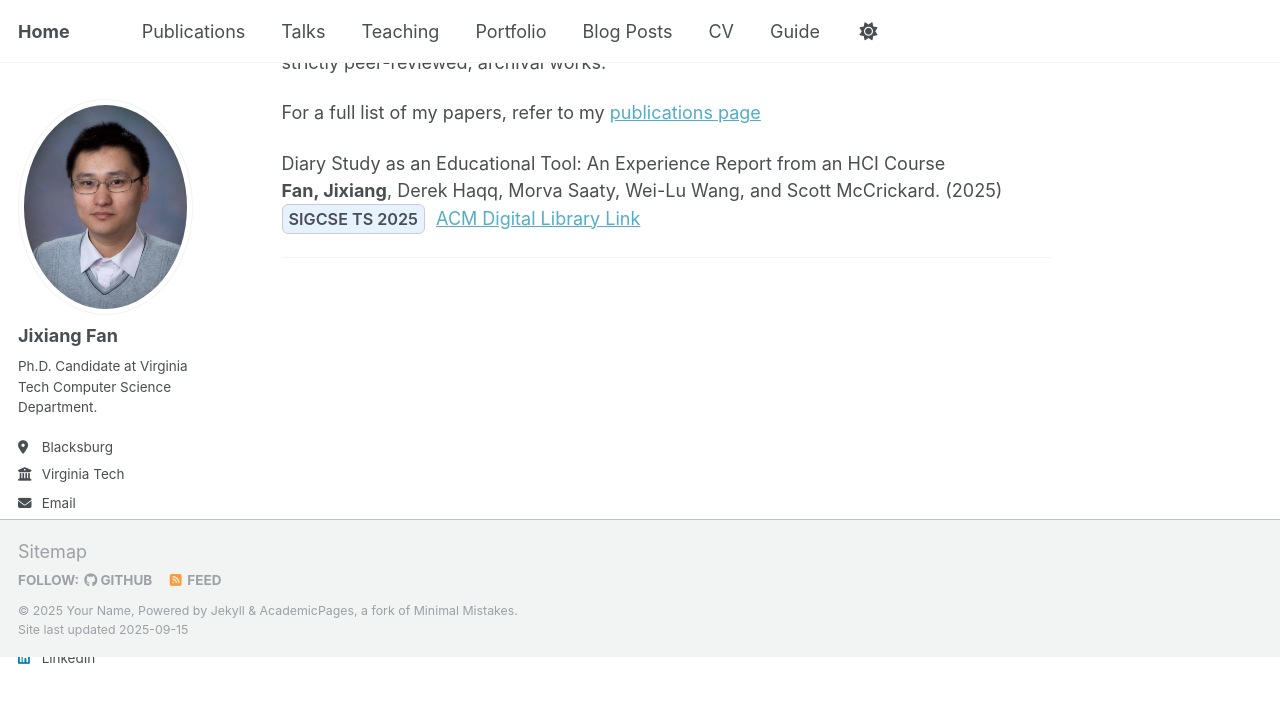
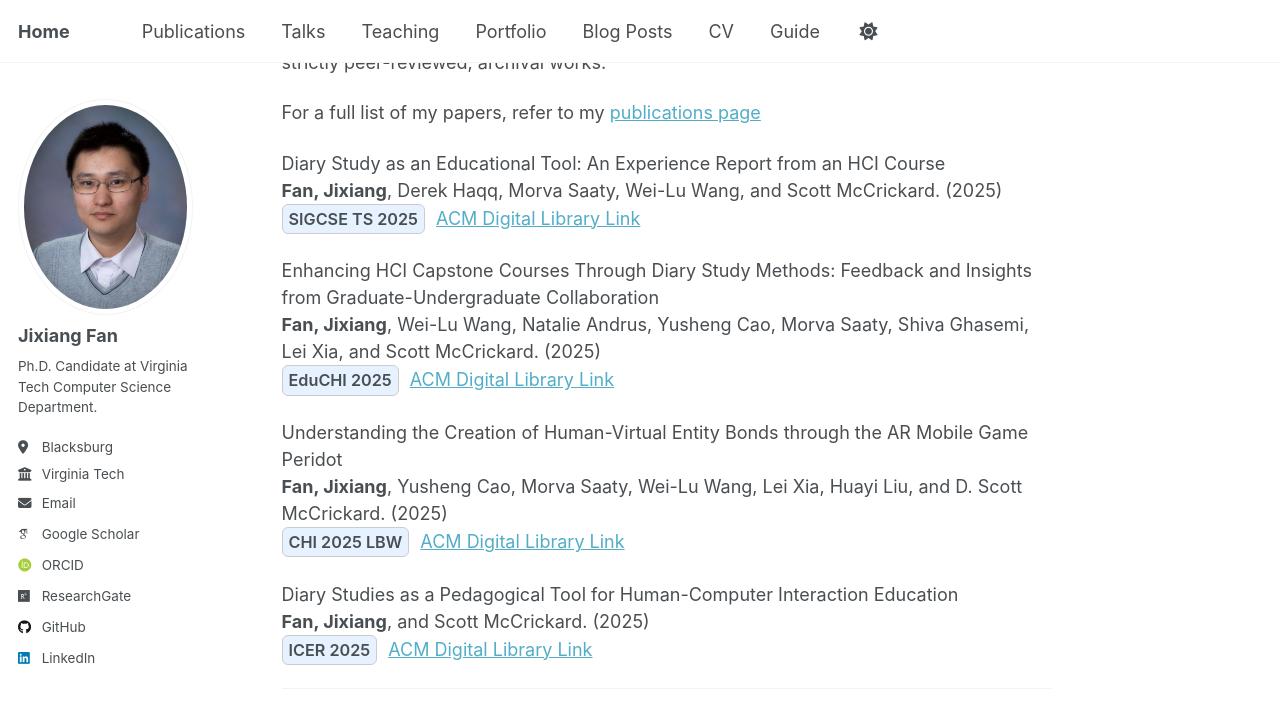
Before and after one commit to JixiangFan/web, a Jekyll site: the page built from _pages/about.md, in a window 1280 px wide and 900 px high, scrolled down 1335 px. Shown: the top 728 px of the window. Built offline with Jekyll 4.4.1, drawn with Linux system fonts in a browser that asks for light colours; some web fonts are replaced.

Commit message:
Update about.md

```diff
--- a/_pages/about.md
+++ b/_pages/about.md
@@ -57,5 +57,33 @@ Diary Study as an Educational Tool: An Experience Report from an HCI Course
 
 
 
+Enhancing HCI Capstone Courses Through Diary Study Methods: Feedback and Insights from Graduate-Undergraduate Collaboration
+**Fan, Jixiang**, Wei-Lu Wang, Natalie Andrus, Yusheng Cao, Morva Saaty, Shiva Ghasemi, Lei Xia, and Scott McCrickard. (2025)
+<span style="display:inline-block; padding:2px 6px; font-size:90%;
+             font-weight:600; border:1px solid #ccc; border-radius:6px;
+             background:#e6f2ff; margin-right:6px;">
+  EduCHI 2025
+</span>
+<a href="https://dl.acm.org/doi/10.1145/3742901.3742917">ACM Digital Library Link</a>
+
+Understanding the Creation of Human-Virtual Entity Bonds through the AR Mobile Game Peridot
+**Fan, Jixiang**, Yusheng Cao, Morva Saaty, Wei-Lu Wang, Lei Xia, Huayi Liu, and D. Scott McCrickard. (2025)
+<span style="display:inline-block; padding:2px 6px; font-size:90%;
+             font-weight:600; border:1px solid #ccc; border-radius:6px;
+             background:#e6f2ff; margin-right:6px;">
+  CHI 2025 LBW
+</span>
+<a href="https://dl.acm.org/doi/10.1145/3706599.3719751">ACM Digital Library Link</a>
+
+
+Diary Studies as a Pedagogical Tool for Human-Computer Interaction Education
+**Fan, Jixiang**, and Scott McCrickard. (2025)
+<span style="display:inline-block; padding:2px 6px; font-size:90%;
+             font-weight:600; border:1px solid #ccc; border-radius:6px;
+             background:#e6f2ff; margin-right:6px;">
+  ICER 2025
+</span>
+<a href="https://dl.acm.org/doi/10.1145/3702653.3744312">ACM Digital Library Link</a>
+
 
 ---
```
